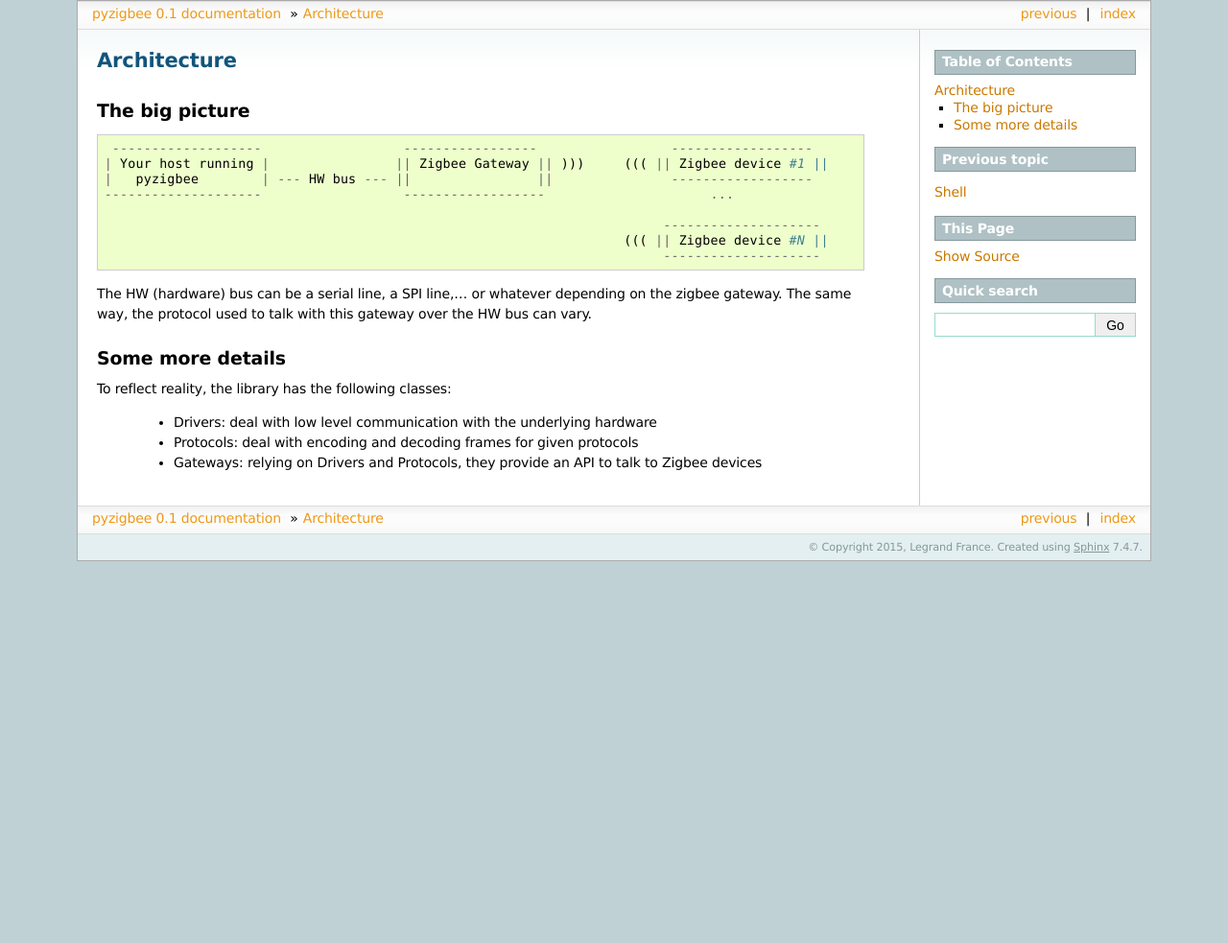
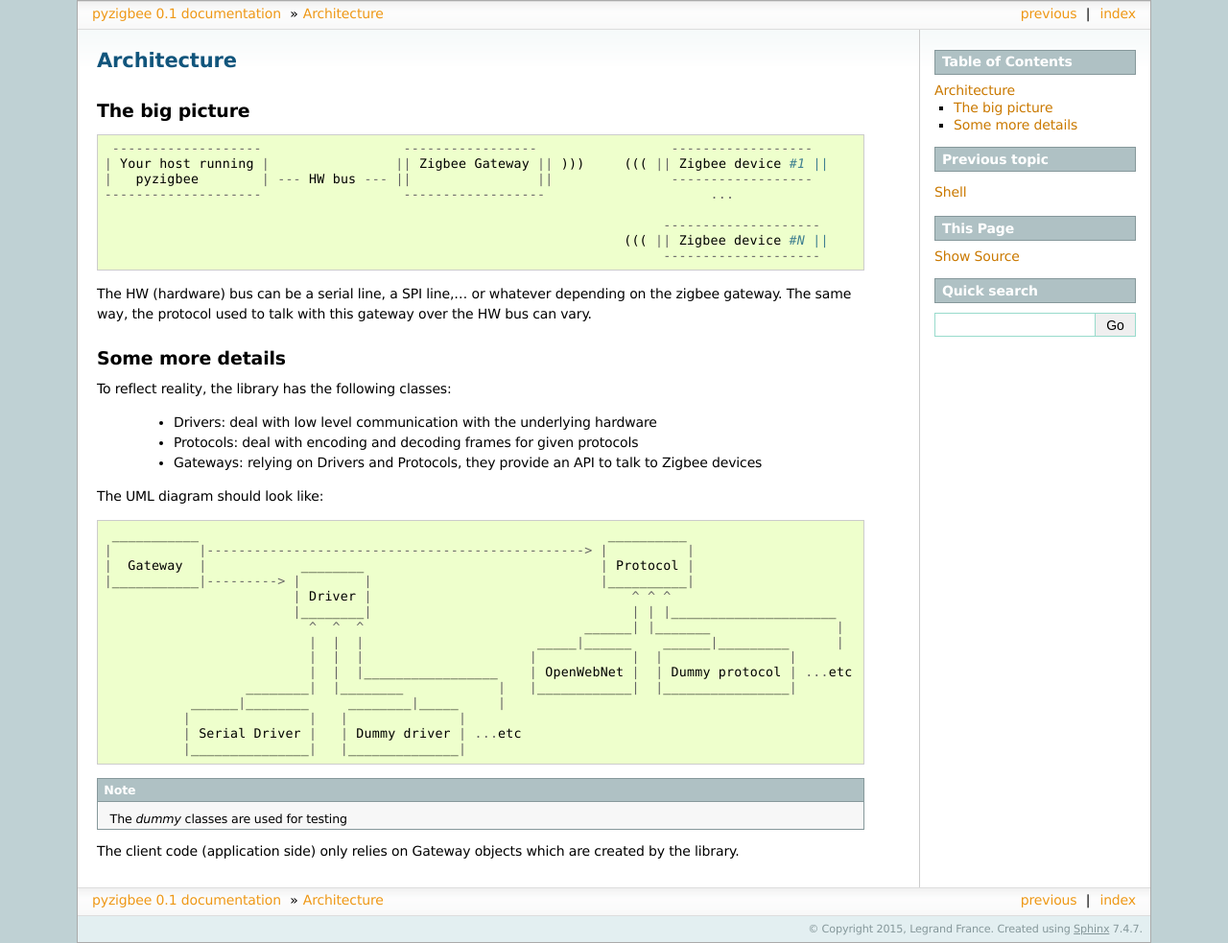
Before and after one commit to pierreroth64/pyzigbee, a Sphinx documentation site: the page built from docs/arch.rst, in a window 1280 px wide. Shown: the whole page at 96% size. Built offline with Sphinx 7.4.7, drawn with Linux system fonts in a browser that asks for light colours; before the commit the page ends 900 px from its top, so only the background shows below that.

Commit message:
Add UML diagram to architecture section

```diff
--- a/docs/arch.rst
+++ b/docs/arch.rst
@@ -26,3 +26,30 @@ To reflect reality, the library has the following classes:
   * Drivers: deal with low level communication with the underlying hardware
   * Protocols: deal with encoding and decoding frames for given protocols
   * Gateways: relying on Drivers and Protocols, they provide an API to talk to Zigbee devices
+
+The UML diagram should look like:
+
+::
+
+           ___________                                                    __________
+          |           |------------------------------------------------> |          |
+          |  Gateway  |            ________                              | Protocol |
+          |___________|---------> |        |                             |__________|
+                                  | Driver |                                 ^ ^ ^
+                                  |________|                                 | | |_____________________
+                                    ^  ^  ^                            ______| |_______                |
+                                    |  |  |                      _____|______    ______|_________      |
+                                    |  |  |                     |            |  |                |
+                                    |  |  |_________________    | OpenWebNet |  | Dummy protocol | ...etc
+                            ________|  |________            |   |____________|  |________________|
+                     ______|________     ________|_____     |
+                    |               |   |              |
+                    | Serial Driver |   | Dummy driver | ...etc
+                    |_______________|   |______________|
+
+
+.. note::
+
+  The *dummy* classes are used for testing
+
+The client code (application side) only relies on Gateway objects which are created by the library.
--- a/docs/shell.rst
+++ b/docs/shell.rst
@@ -1,7 +1,7 @@
 Shell
 =====
 
-When installing the pyzgbee library, a shell script called pyzigbee*sh* is also installed.
+When installing the pyzgbee library, a shell script called **pyzigbeesh** is also installed.
 
 You can call it from command line:
 
```
